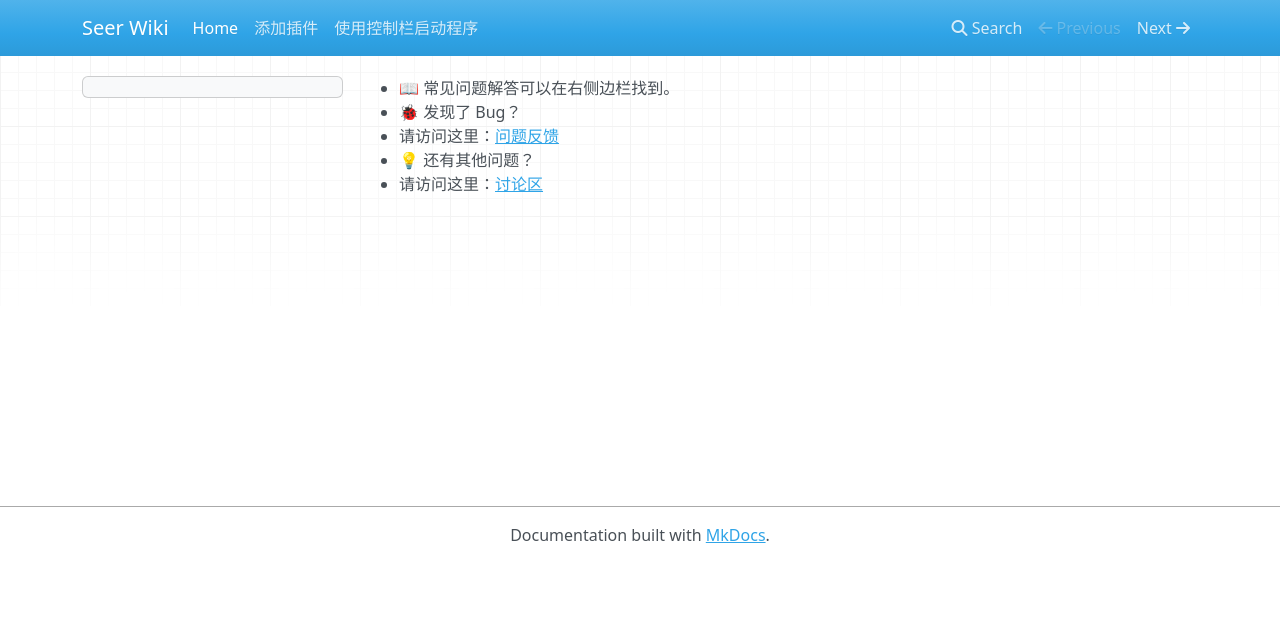
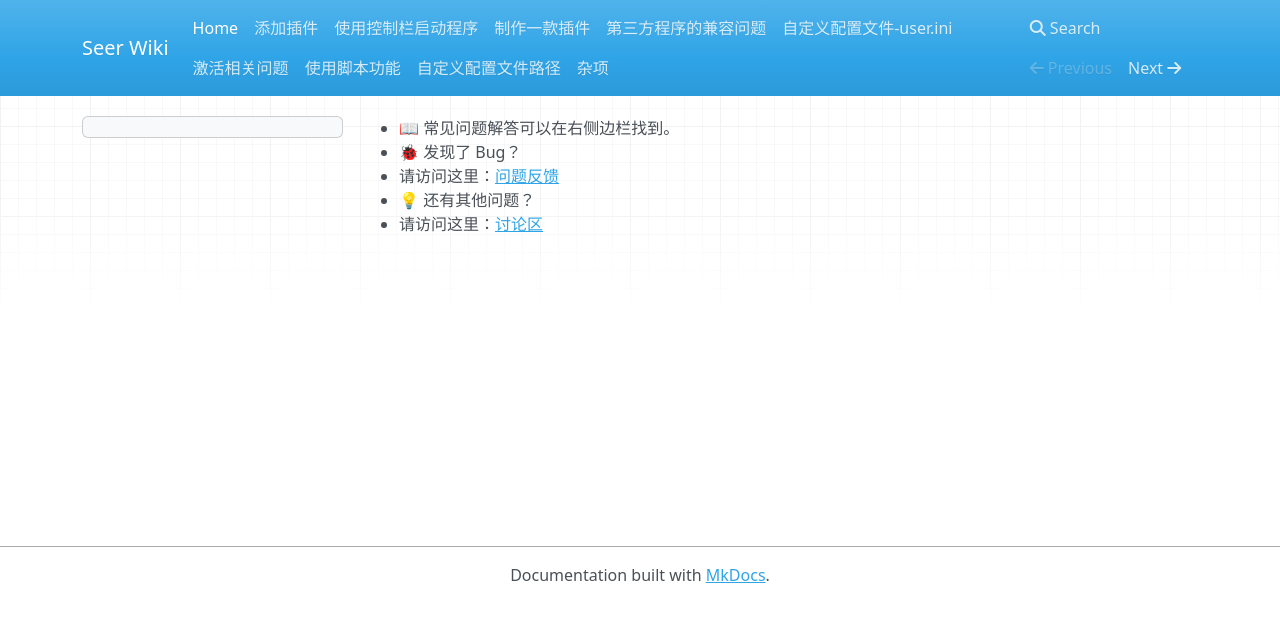
Before and after one commit to ccseer/Seer-Feedback-CN, an MkDocs documentation site: the page built from docs/index.md, in a window 1280 px wide. Shown: the top 622 px of the page. Built offline with MkDocs 1.6.1, drawn with Linux system fonts in a browser that asks for light colours; nearby versions of some CDN libraries.

Commit message:
Update mkdocs.yml

```diff
--- a/mkdocs.yml
+++ b/mkdocs.yml
@@ -3,5 +3,12 @@ nav:
   - Home: index.md
   - 添加插件: 1.-如何添加插件.md
   - 使用控制栏启动程序: 2.-如何使用控制栏启动程序.md
+  - 制作一款插件: 3.-如何制作一款插件.md
+  - 第三方程序的兼容问题: 4.-第三方程序的兼容问题.md
+  - 自定义配置文件-user.ini: 5.-自定义配置文件-user.ini.md
+  - 激活相关问题: 6.-激活相关问题.md
+  - 使用脚本功能: 7.-如何使用脚本功能.md
+  - 自定义配置文件路径: 8.-自定义配置文件路径.md
+  - 杂项: 9.-杂项.md
 theme:
   name: mkdocs
```
